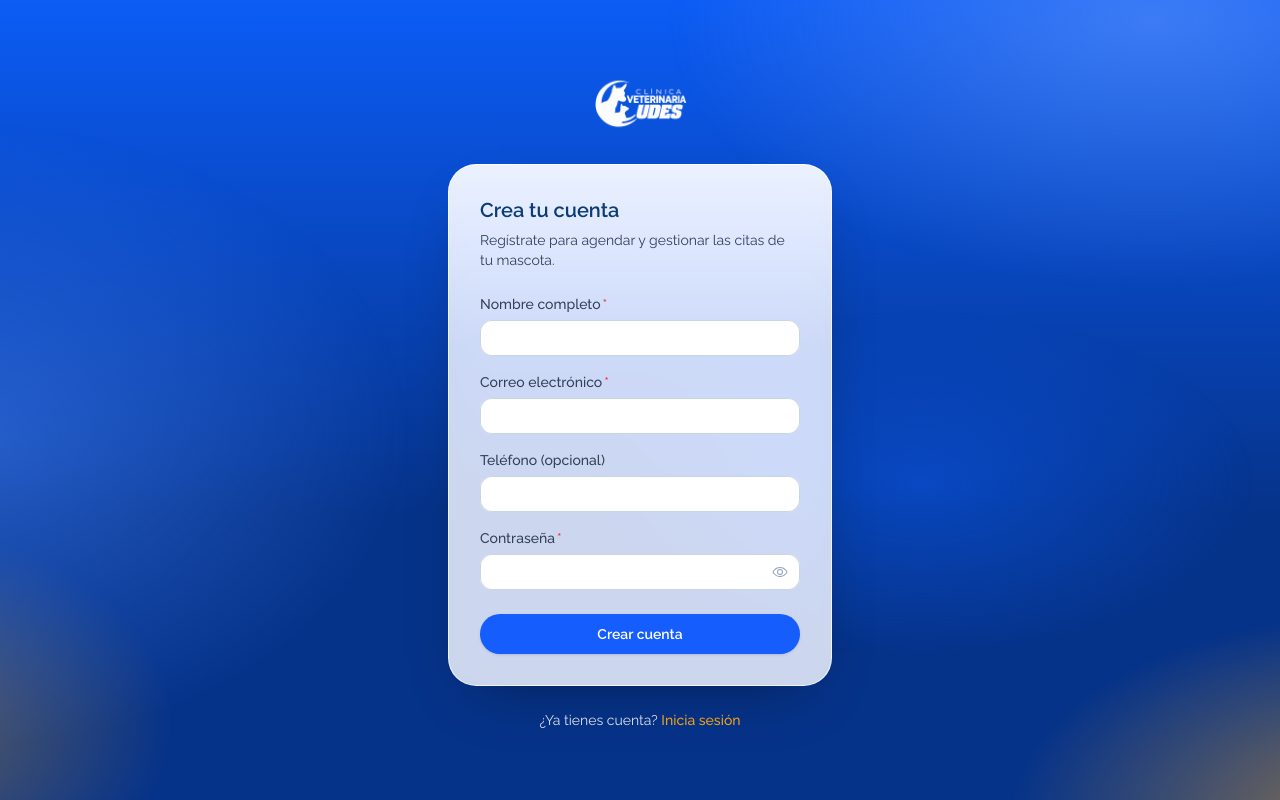
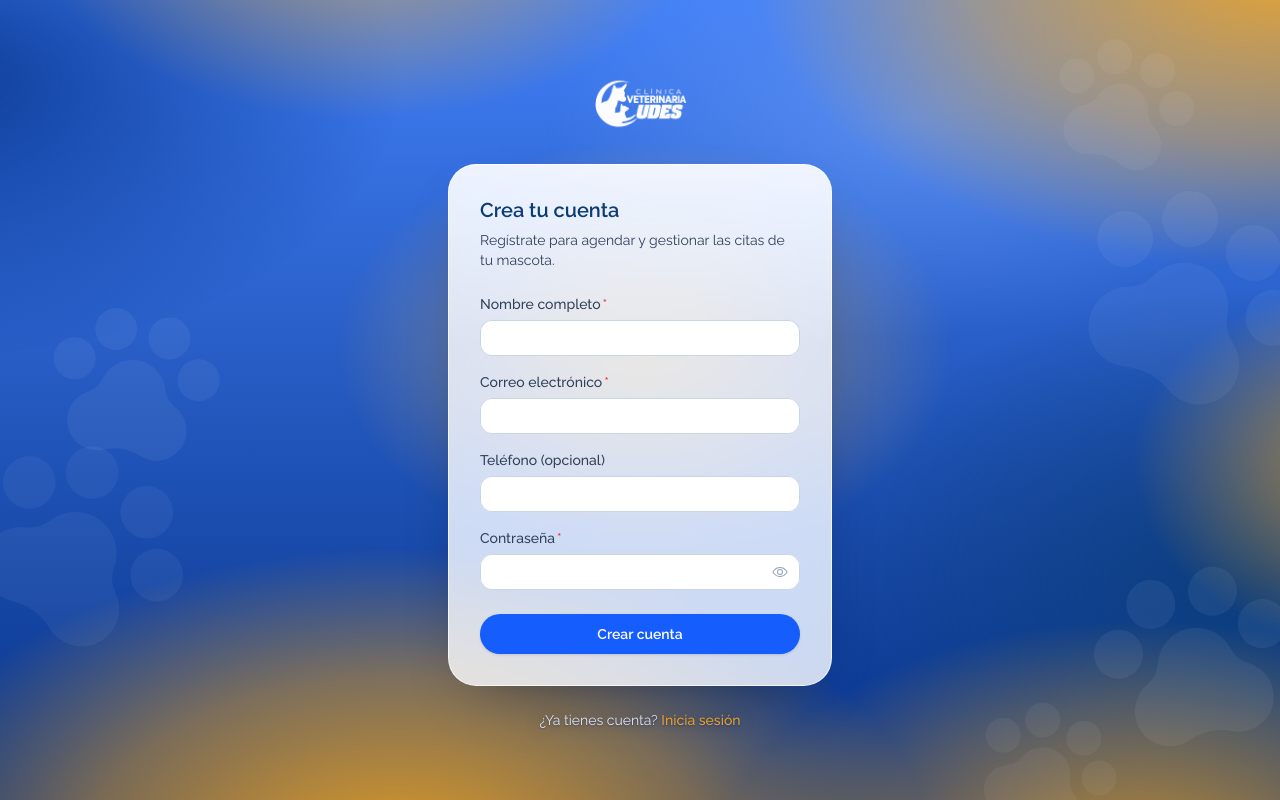
Before and after one commit to orinadaa/sistema-citas-veterinaria-udes, a React (Vite) app in the folder frontend/: page /registrarse in a window 1280 px wide. Built offline with nearby package versions, Linux system fonts and the light colour scheme.

Commit message:
feat: pantallas de sesion con el fondo ambar del panel y las huellas del landing

```diff
--- a/frontend/src/components/landing/HuellasFondo.jsx
+++ b/frontend/src/components/landing/HuellasFondo.jsx
@@ -7,6 +7,7 @@
 // secciones), elegidas a mano para que no sigan un patron ni caigan dos
 // juntas; al ser fijas no cambian entre visitas ni saltan al recargar.
 // En celular se muestran solo algunas, para no ensuciar una pantalla chica.
+// Tambien las usan las pantallas de sesion (AuthLayout), en modo compacto.
 import { IconoPata } from '../icons';
 
 const HUELLAS = [
@@ -24,10 +25,14 @@ const HUELLAS = [
   { arriba: '93%', lado: { left: '22%' }, tamano: 'h-36 w-36', giro: '-rotate-[26deg]', opacidad: 'opacity-[0.05]', movil: false },
 ];
 
-export function HuellasFondo() {
+// compacto: para una pagina de una sola pantalla (inicio de sesion, registro,
+// recuperar contraseña). La lista esta pensada para las cinco pantallas del
+// landing; en una sola quedaria amontonada, asi que se usa una de cada dos.
+export function HuellasFondo({ compacto = false }) {
+  const huellas = compacto ? HUELLAS.filter((_, indice) => indice % 2 === 0) : HUELLAS;
   return (
     <div aria-hidden="true" className="pointer-events-none absolute inset-0 -z-10 overflow-hidden text-white">
-      {HUELLAS.map((h) => (
+      {huellas.map((h) => (
         <span key={h.arriba} className={`absolute ${h.movil ? 'block' : 'hidden md:block'}`} style={{ top: h.arriba, ...h.lado }}>
           <IconoPata peso="fill" className={`${h.tamano} ${h.giro} ${h.opacidad}`} />
         </span>
--- a/frontend/src/components/layout/AuthLayout.jsx
+++ b/frontend/src/components/layout/AuthLayout.jsx
@@ -1,15 +1,19 @@
 // components/layout/AuthLayout.jsx
 // Envoltorio compartido por las pantallas de login, registro y
 // recuperacion de clave. Mismo material que las pantallas del cliente
-// (vetUI): fondo de marca con halos (FondoVetui) y el formulario en una
-// tarjeta de vidrio blanco flotante (texto oscuro: AA sobre el vidrio).
+// (vetUI) y que el panel: fondo de marca con mucho ambar (FondoVetui
+// variante "panel"), las huellas tenues del landing y el formulario en una
+// tarjeta de vidrio blanco flotante (texto oscuro: AA sobre el vidrio). El
+// enlace de abajo va directo sobre el fondo: por eso textoDirecto.
 import { Link } from 'react-router-dom';
 import { FondoVetui } from '../vetui';
+import { HuellasFondo } from '../landing/HuellasFondo';
 import logoBlanco from '../../assets/logoblanco.png';
 
 export function AuthLayout({ titulo, subtitulo, children, pieDePagina }) {
   return (
-    <FondoVetui className="flex min-h-[100dvh] flex-col items-center justify-center px-4 py-12">
+    <FondoVetui variante="panel" textoDirecto className="flex min-h-[100dvh] flex-col items-center justify-center px-4 py-12">
+      <HuellasFondo compacto />
       <Link to="/" className="mb-8">
         <img src={logoBlanco} alt="Clínica Veterinaria UDES" className="h-[62px] w-auto" />
       </Link>
```
